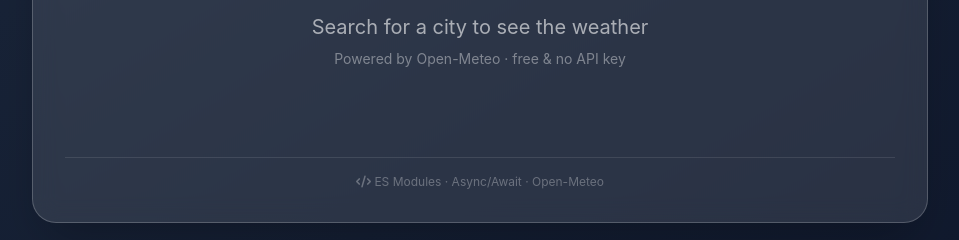
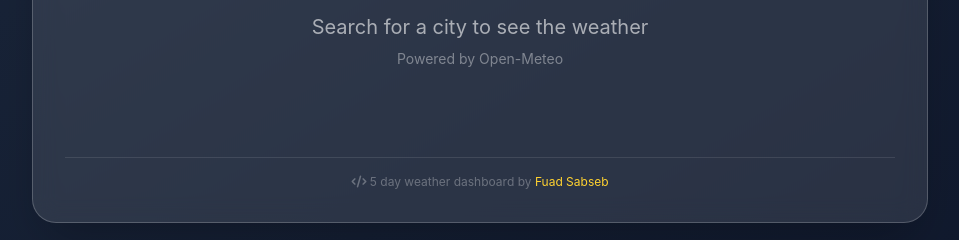
Before and after one commit to Fuad-Sabseb/weather-dashboard, a website: page index.html in a window 1280 px wide. Shown: the part 402-642 px from the top of the page, without its empty margins (160-1119 px from the left). Drawn offline with Linux system fonts and the light colour scheme.

Commit message:
HTML modified

```diff
--- a/index.html
+++ b/index.html
@@ -55,7 +55,7 @@
                 </p>
 
                 <p class="text-sm text-white/40 mt-2">
-                    Powered by Open-Meteo · free & no API key
+                    Powered by Open-Meteo
                 </p>
 
             </div>
@@ -162,7 +162,7 @@
 
             <i class="fas fa-code"></i>
 
-            ES Modules · Async/Await · Open-Meteo
+            5 day weather dashboard by <a href="https://github.com/Fuad-Sabseb" class="text-amber-300 hover:text-amber-400">Fuad Sabseb</a>
 
         </div>
 
```
